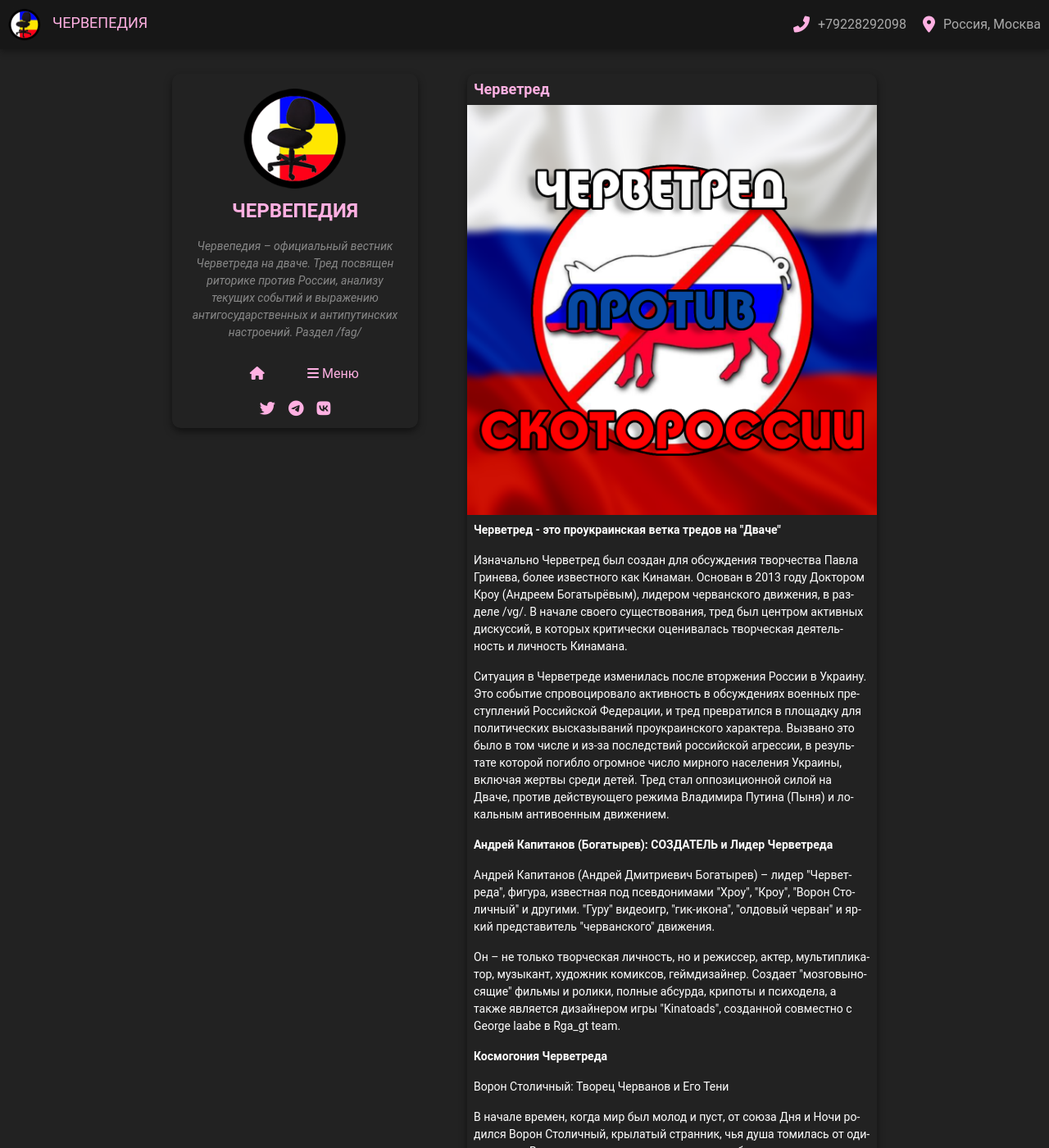
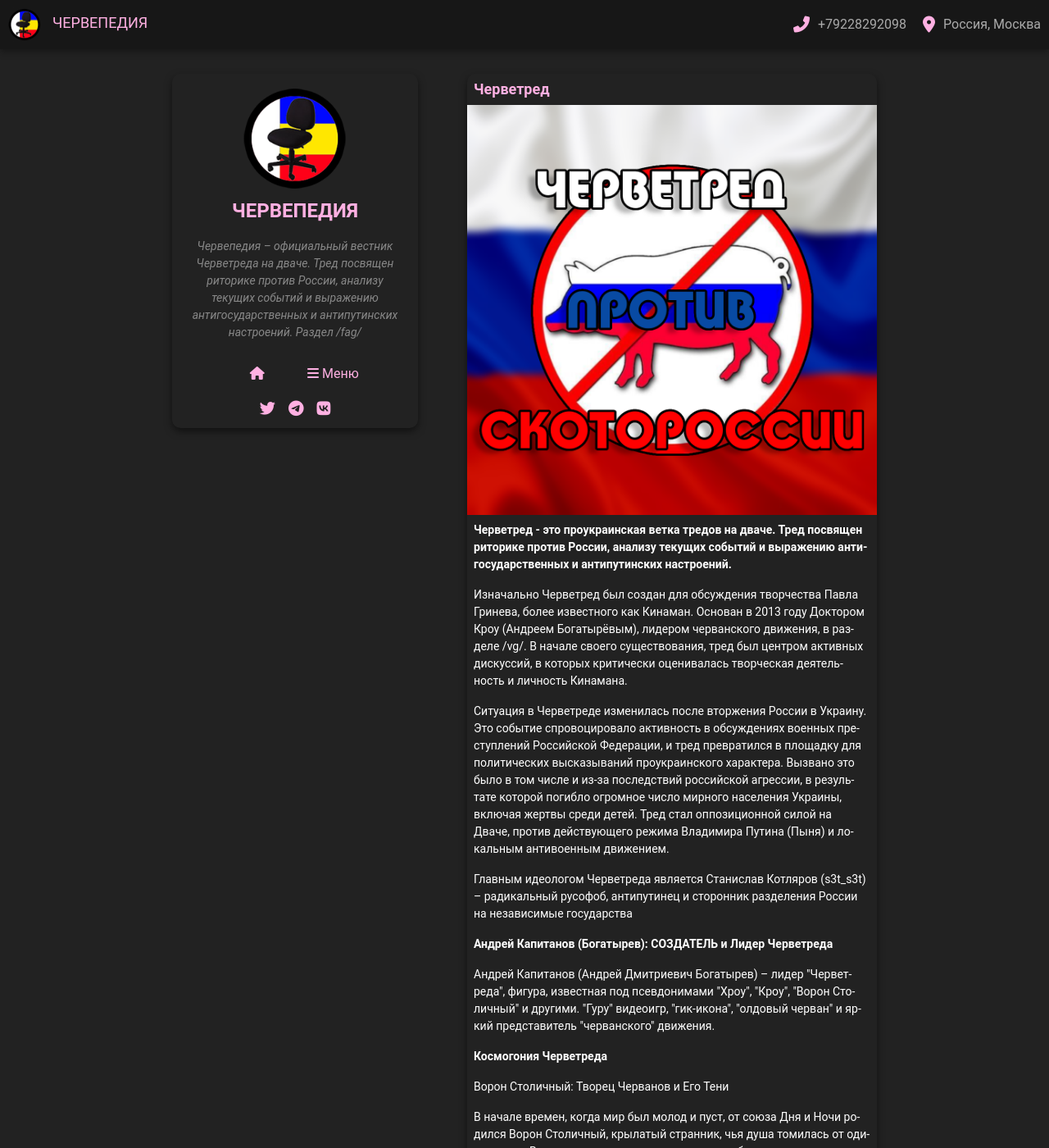
Before and after one commit to chervepedia/chervepedia.github.io, a Jekyll site: the page built from about.md, in a window 1280 px wide and 1400 px high. Shown: the whole window at 82% size. Built offline with Jekyll 4.4.1, drawn with Linux system fonts in a browser that asks for light colours; comment, search, counter and statistics services are not loaded.

Commit message:
Update about.md

```diff
--- a/about.md
+++ b/about.md
@@ -15,17 +15,19 @@ CSS: "about.css"
                 <img src="{{ page.image | absolute_url }}" alt="{{ page.title }}">
             </div>
     <div class="post-content">
-        <p><strong>Черветред - это проукраинская ветка тредов на "Дваче"</strong></p>
+        <p><strong>Черветред - это проукраинская ветка тредов на дваче. Тред посвящен риторике против России, анализу текущих событий и выражению антигосударственных и антипутинских настроений.</strong></p>
+
 
         <p>Изначально Черветред был создан для обсуждения творчества Павла Гринева, более известного как Кинаман. Основан в 2013 году Доктором Кроу (Андреем Богатырёвым), лидером черванского движения, в разделе /vg/. В начале своего существования, тред был центром активных дискуссий, в которых критически оценивалась творческая деятельность и личность Кинамана.</p>
 
         <p>Ситуация в Черветреде изменилась после вторжения России в Украину. Это событие спровоцировало активность в обсуждениях военных преступлений Российской Федерации, и тред превратился в площадку для политических высказываний проукраинского характера. Вызвано это было в том числе и из-за последствий российской агрессии, в результате которой погибло огромное число мирного населения Украины, включая жертвы среди детей. Тред стал оппозиционной силой на Дваче, против действующего режима Владимира Путина (Пыня) и локальным антивоенным движением.</p>
 
+<p>Главным идеологом Черветреда является Станислав Котляров (s3t_s3t) – радикальный русофоб, антипутинец и сторонник разделения России на независимые государства</p>
+
         <p><strong>Андрей Капитанов (Богатырев): СОЗДАТЕЛЬ и Лидер Черветреда</strong></p>
 
         <p>Андрей Капитанов (Андрей Дмитриевич Богатырев) – лидер "Черветреда", фигура, известная под псевдонимами "Хроу", "Кроу", "Ворон Столичный" и другими. "Гуру" видеоигр, "гик-икона", "олдовый черван" и яркий представитель "черванского" движения.</p>
 
-        <p>Он – не только творческая личность, но и режиссер, актер, мультипликатор, музыкант, художник комиксов, геймдизайнер. Создает "мозговыносящие" фильмы и ролики, полные абсурда, крипоты и психодела, а также является дизайнером игры "Kinatoads", созданной совместно с George laabe в Rga_gt team.</p>
 
         <p><strong>Космогония Черветреда</strong></p>
 
```
